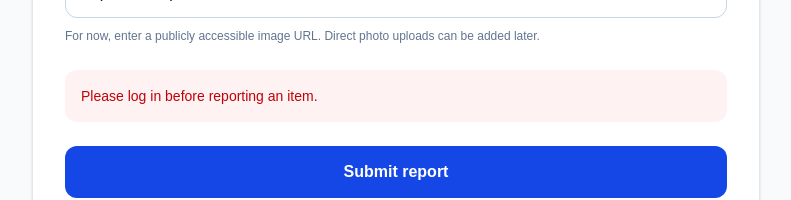
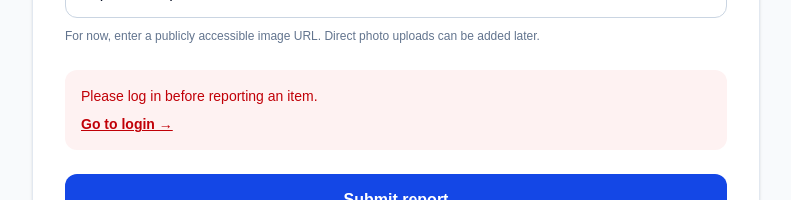
Before and after one commit to SihariN/campusfind, a Next.js app in the folder frontend/: page /report in a window 1280 px wide. Both pictures are taken after typing "Sample", "Sample", "Sample", "https://example.com" into the empty fields and a click on the button "Submit report". Shown: the part 881-1081 px from the top of the page, without its empty margins (244-1035 px from the left). Built offline with nearby package versions, Linux system fonts and the light colour scheme; no server answers.

Commit message:
Improve report page authentication guidance

```diff
--- a/frontend/app/report/page.js
+++ b/frontend/app/report/page.js
@@ -271,10 +271,31 @@ export default function ReportPage() {
           </div>
 
           {error && (
-            <div role="alert" className="rounded-xl bg-red-50 p-4 text-sm text-red-700">
-              {error}
-            </div>
-          )}
+  <div
+    role="alert"
+    className="rounded-xl bg-red-50 p-4 text-sm text-red-700"
+  >
+    <p>{error}</p>
+
+    {error.toLowerCase().includes("log in") && (
+      <Link
+        href="/login"
+        className="mt-2 inline-block font-semibold underline"
+      >
+        Go to login →
+      </Link>
+    )}
+
+    {error.toLowerCase().includes("session has expired") && (
+      <Link
+        href="/login"
+        className="mt-2 inline-block font-semibold underline"
+      >
+        Log in again →
+      </Link>
+    )}
+  </div>
+)}
 
           {success && (
             <div role="status" className="rounded-xl bg-green-50 p-4 text-sm text-green-800">
```
